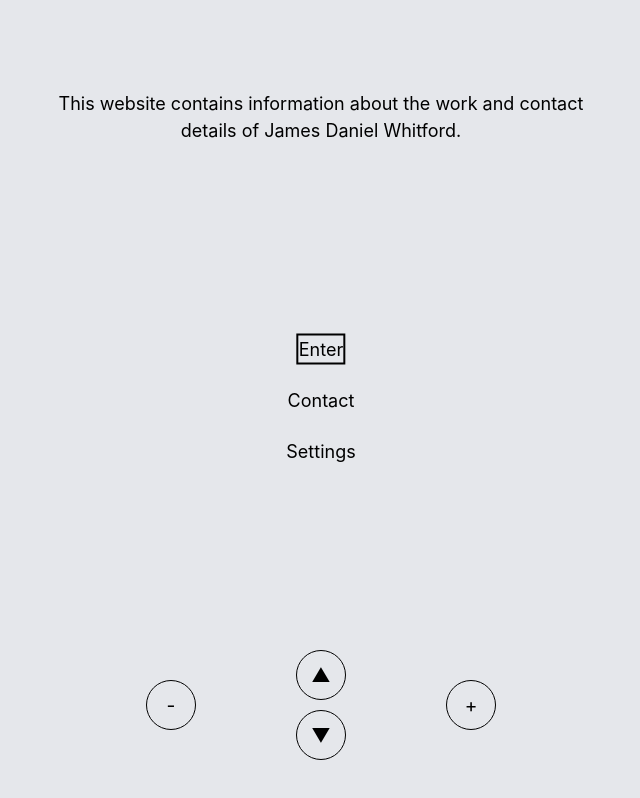
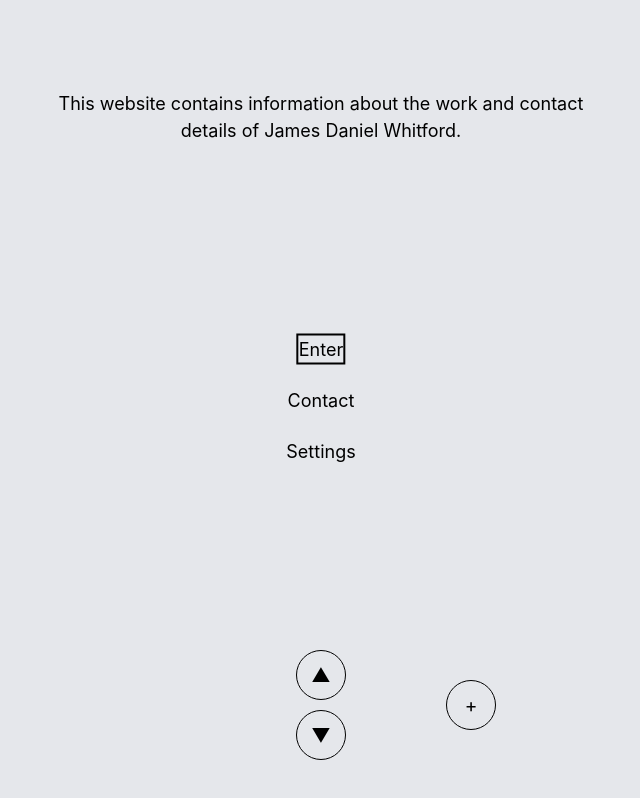
Before and after one commit to jamesdanielwhitford/portfolio, a React (Vite) app: page / in a window 1280 px wide. Shown: the whole page, without its empty margins (319-959 px from the left). Built offline with nearby package versions, Linux system fonts and the light colour scheme; no server answers.

Commit message:
minus and back button work

```diff
--- a/src/components/Contact.jsx
+++ b/src/components/Contact.jsx
@@ -20,6 +20,8 @@ const Contact = () => {
       handleArrowClick('up');
     } else if (event.key === 'Enter') {
       handleSelect();
+    } else if (event.key === 'Backspace') {
+      handleBack();
     }
   };
 
--- a/src/components/LandingPage.jsx
+++ b/src/components/LandingPage.jsx
@@ -58,7 +58,7 @@ const LandingPage = () => {
         ))}
       </div>
       <div className="horizontal-buttons">
-        <button className="minus-button hidden">-</button> {/* Hidden minus button */}
+        <button className="minus-button hidden" style={{ visibility: 'hidden' }}>-</button> {/* Hidden minus button */}
         <div className="arrow-buttons">
           <button onClick={() => handleArrowClick('up')}>▲</button>
           <button onClick={() => handleArrowClick('down')}>▼</button>
--- a/src/components/Settings.jsx
+++ b/src/components/Settings.jsx
@@ -20,6 +20,8 @@ const Settings = () => {
       handleArrowClick('up');
     } else if (event.key === 'Enter') {
       handleSelect();
+    } else if (event.key === 'Backspace') {
+      handleBack();
     }
   };
 
```
